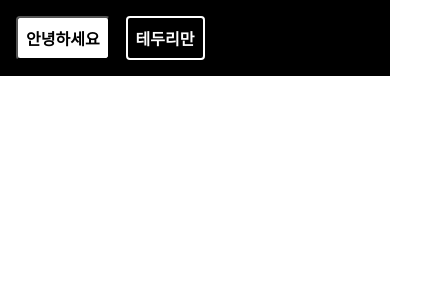
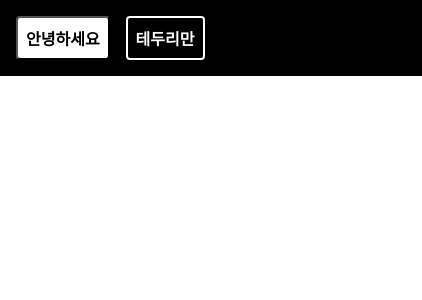
Before and after one commit to jyy1554/study-react, a React (Create React App) app: page / in a window 390 px wide. Shown: the top 300 px of the page, 422 px wide, since content can reach past the window. Built offline with nearby package versions, Linux system fonts and the light colour scheme.

Commit message:
반응형 디자인 - media query 맛보기

```diff
--- a/src/StyledComponent.js
+++ b/src/StyledComponent.js
@@ -1,11 +1,23 @@
 import React from 'react';
 import styled, {css} from 'styled-components';
+/* 단순 변수의 형태가 아니라 여러 줄의 스타일 구문을 조건부로 설정해야 하는 경우에는 css를 불러와야 함 */
+
 
 const Box = styled.div`
   /* props로 넣어 준 값을 직접 전달해 줄 수 있음*/
   background: ${props => props.color || 'blue'};
   padding: 1rem;
   display: flex;
+  /* 기본적으로는 가로 크기 1024px에 가운데 정렬을 하고
+    가로 크기가 작아짐에 따라 크기를 줄이고 768px 미만이 되면 꽉 채움 */
+  width: 1024px;
+  margin: 0 auto;
+  @media (max-width: 1024px) {
+    width: 768px;
+  }
+  @media (max-width: 768px) {
+    width: 100%;
+  }
 `;
 
 const Button = styled.button`
```
